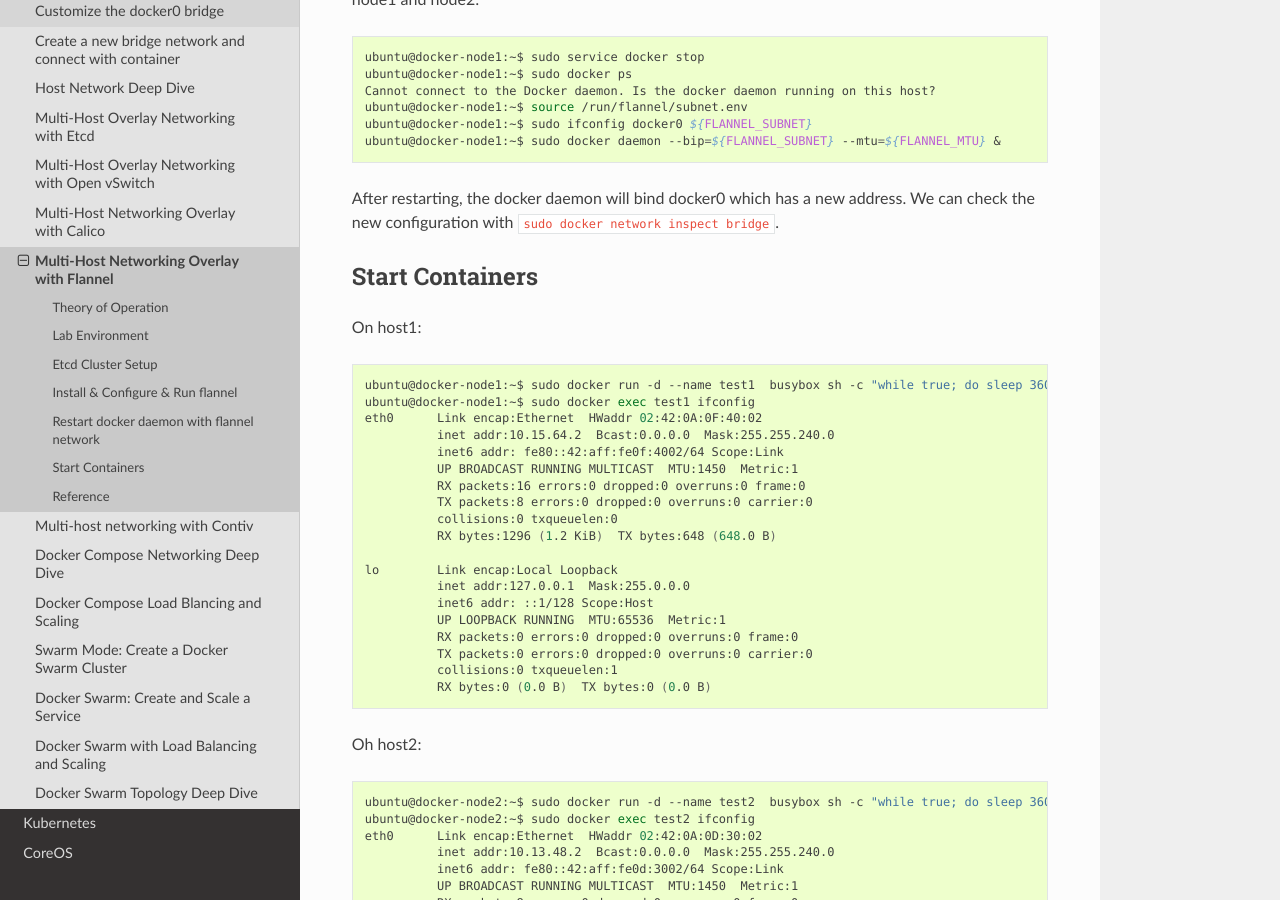
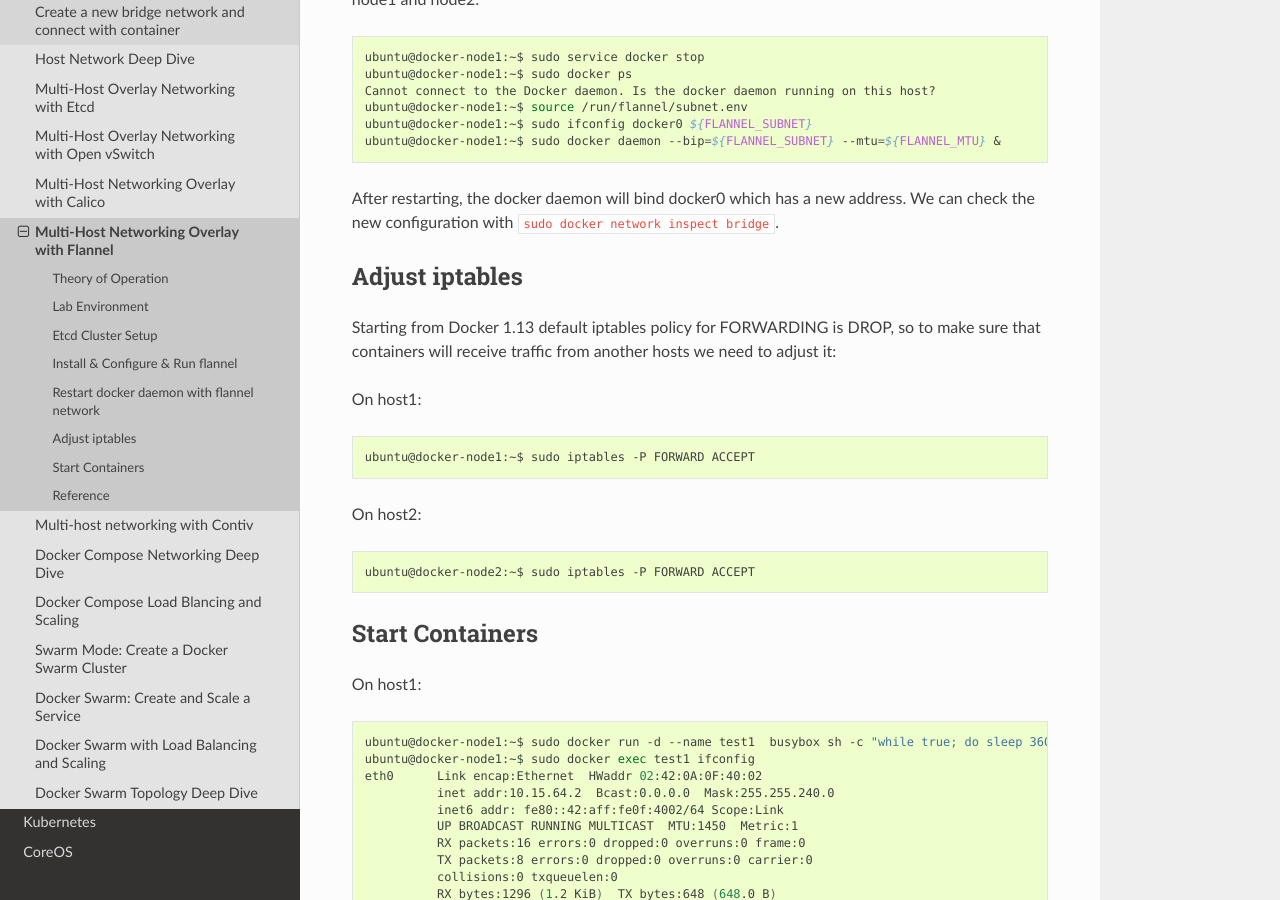
Before and after one commit to xiaopeng163/docker-k8s-lab, a Sphinx documentation site: the page built from docs/source/docker/docker-flannel.rst, in a window 1280 px wide and 900 px high, scrolled down 3852 px. Built offline with Sphinx 7.4.7 and the Read the Docs theme 2.0.0, drawn with Linux system fonts in a browser that asks for light colours.

Commit message:
Add a note about adjusting iptables, so tutorial will also work for recent Docker versions. Some details: https://github.com/moby/moby/pull/28257

```diff
--- a/docs/source/docker/docker-flannel.rst
+++ b/docs/source/docker/docker-flannel.rst
@@ -182,6 +182,23 @@ Restart docker daemon with Flannel network configuration, execute commands as fo
 
 After restarting, the docker daemon will bind docker0 which has a new address. We can check the new configuration with ``sudo docker network inspect bridge``.
 
+Adjust iptables
+---------------
+
+Starting from Docker 1.13 default iptables policy for FORWARDING is DROP, so to make sure that containers will receive traffic from another hosts we need to adjust it:
+
+On host1:
+
+.. code-block:: bash
+
+  ubuntu@docker-node1:~$ sudo iptables -P FORWARD ACCEPT
+
+On host2:
+
+.. code-block:: bash
+
+  ubuntu@docker-node2:~$ sudo iptables -P FORWARD ACCEPT
+
 Start Containers
 ----------------
 
```
